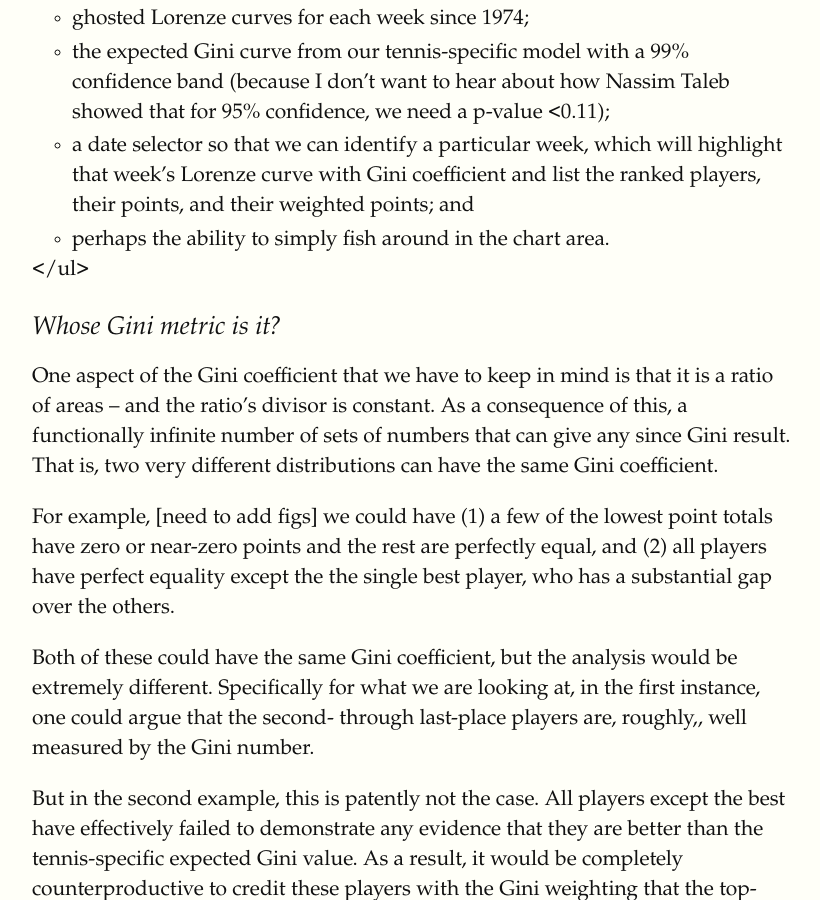
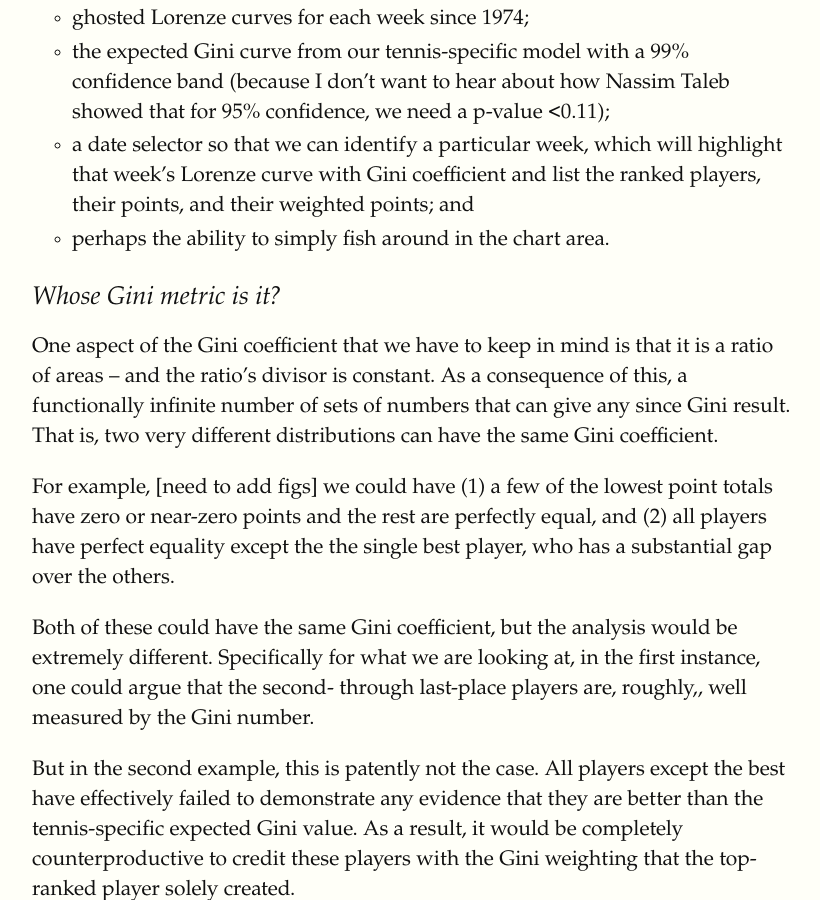
Before and after one commit to DavidErroll/DavidErroll.github.io, a Jekyll site: the page built from _posts/2018-07-01-Tennis-Gini(e)-Housekeeping.md, in a window 1280 px wide and 900 px high, scrolled down 1481 px. Shown: the whole window, without its empty margins (168-988 px from the left). Built offline with Jekyll 4.4.1, drawn with Linux system fonts in a browser that asks for light colours; some web fonts are replaced.

Commit message:
Update 2018-07-01-Tennis-Gini(e)-Housekeeping.md

```diff
--- a/_posts/2018-07-01-Tennis-Gini(e)-Housekeeping.md
+++ b/_posts/2018-07-01-Tennis-Gini(e)-Housekeeping.md
@@ -31,7 +31,6 @@ The following is a rough idea of the steps I see for the Tennis Gini(e) project
     <li>a date selector so that we can identify a particular week, which will highlight that week’s Lorenze curve with Gini coefficient and list the ranked players, their points, and their weighted points; and</li>
     <li>perhaps the ability to simply fish around in the chart area.</li>
   </ul>
-</ul>
 <h3>
 Whose Gini metric is it?
 </h3>
```
